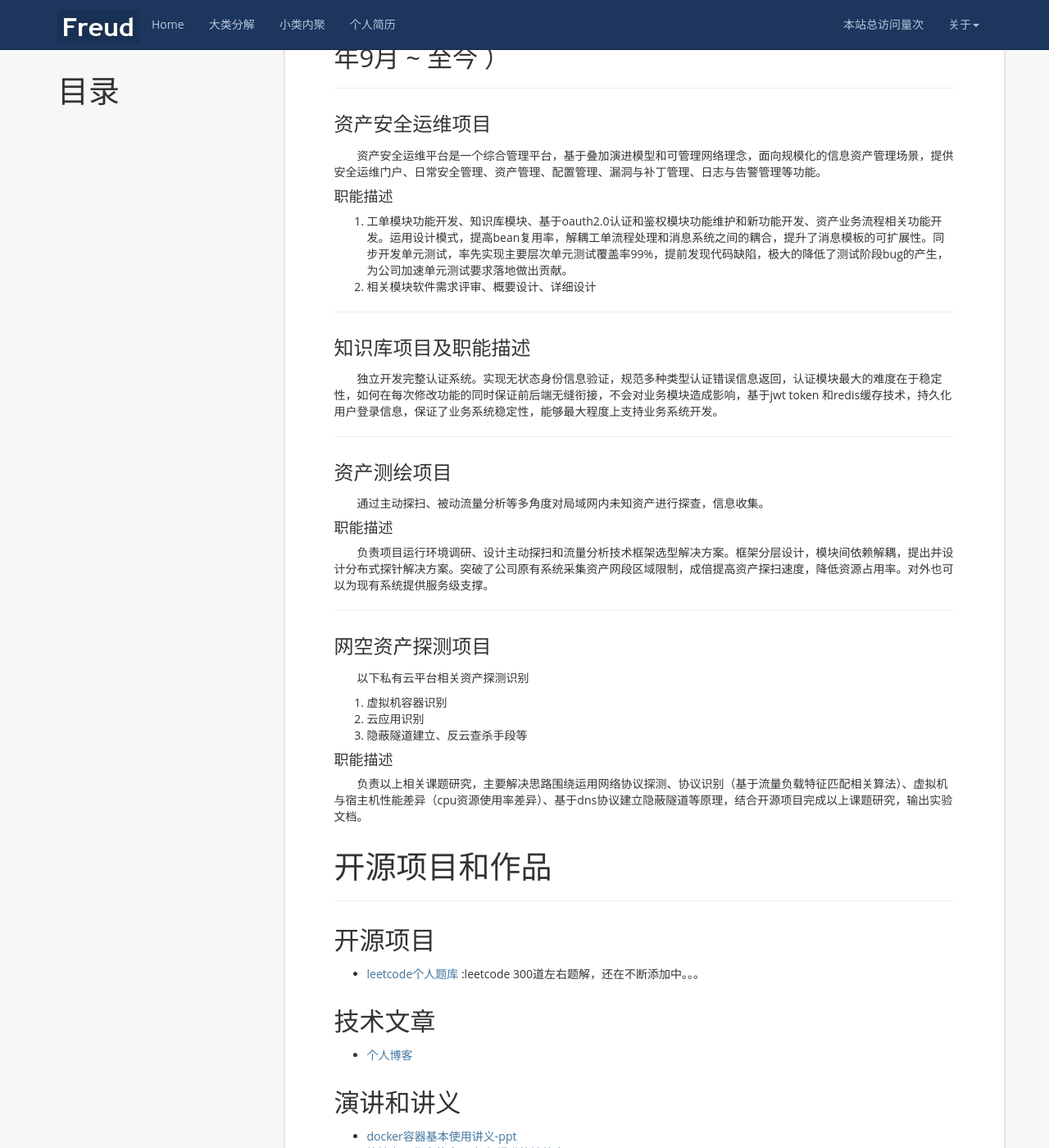
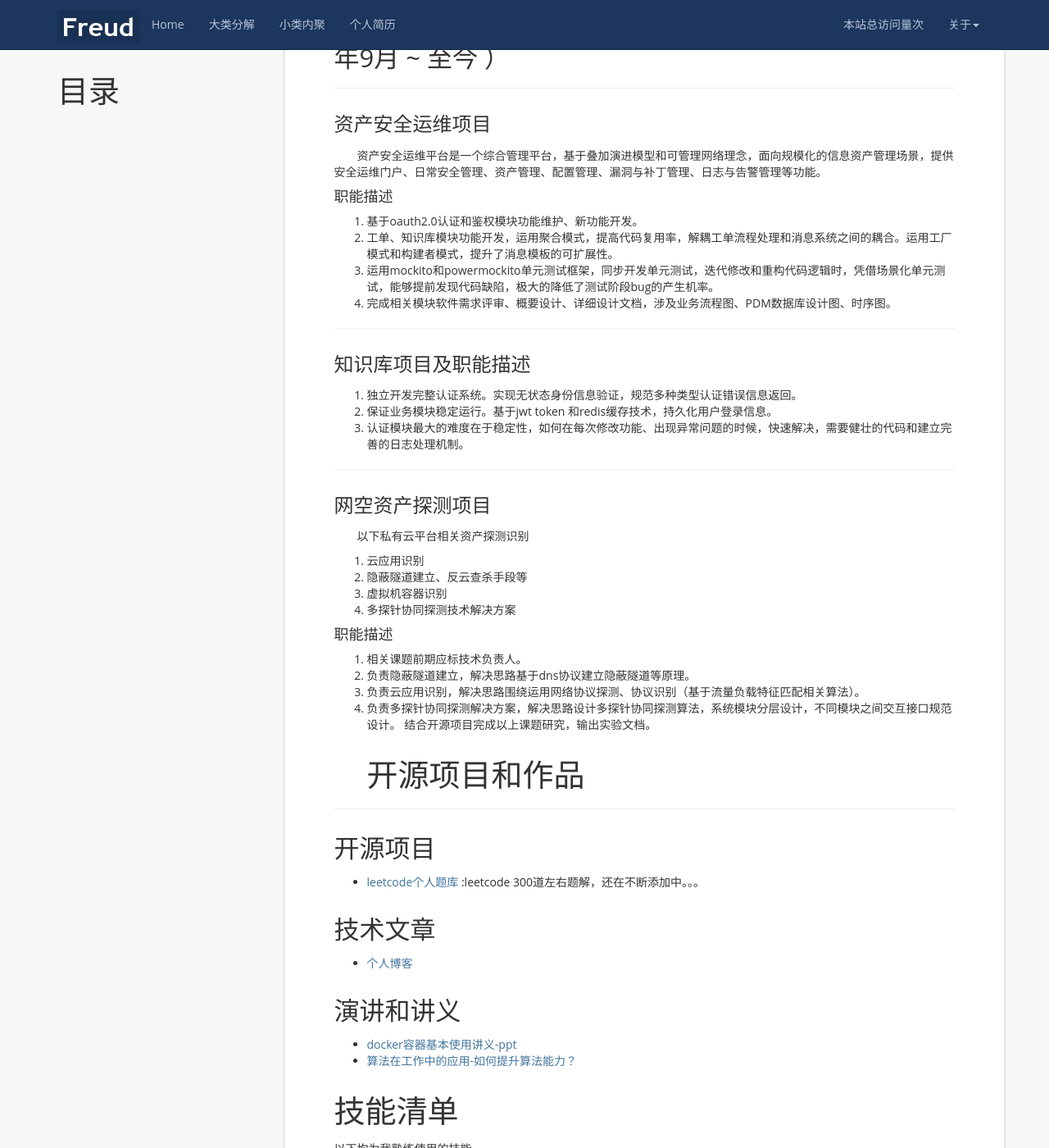
Before and after one commit to eatMelon-Masses/eatMelon-Masses.github.io, a Jekyll site: the page built from yeizi.MD, in a window 1280 px wide and 1400 px high, scrolled down 936 px. Shown: the whole window at 82% size. Built offline with Jekyll 4.4.1, drawn with Linux system fonts in a browser that asks for light colours; nearby versions of some CDN libraries; a script that is not in the unit is left out; comment, search, counter and statistics services are not loaded; some of the changed text lies outside the part shown.

Commit message:
fix: 简历描述更加简明扼要

```diff
--- a/yeizi.MD
+++ b/yeizi.MD
@@ -31,29 +31,33 @@ permalink: /yiezi/
 &emsp;&emsp;资产安全运维平台是一个综合管理平台，基于叠加演进模型和可管理网络理念，面向规模化的信息资产管理场景，提供安全运维门户、日常安全管理、资产管理、配置管理、漏洞与补丁管理、日志与告警管理等功能。
 
 #### 职能描述
-1. 工单模块功能开发、知识库模块、基于oauth2.0认证和鉴权模块功能维护和新功能开发、资产业务流程相关功能开发。运用设计模式，提高bean复用率，解耦工单流程处理和消息系统之间的耦合，提升了消息模板的可扩展性。同步开发单元测试，率先实现主要层次单元测试覆盖率99%，提前发现代码缺陷，极大的降低了测试阶段bug的产生，为公司加速单元测试要求落地做出贡献。
-2. 相关模块软件需求评审、概要设计、详细设计
+
+1. 基于oauth2.0认证和鉴权模块功能维护、新功能开发。
+2. 工单、知识库模块功能开发，运用聚合模式，提高代码复用率，解耦工单流程处理和消息系统之间的耦合。运用工厂模式和构建者模式，提升了消息模板的可扩展性。
+3. 运用mockito和powermockito单元测试框架，同步开发单元测试，迭代修改和重构代码逻辑时，凭借场景化单元测试，能够提前发现代码缺陷，极大的降低了测试阶段bug的产生机率。
+4. 完成相关模块软件需求评审、概要设计、详细设计文档，涉及业务流程图、PDM数据库设计图、时序图。
 
 ***
 ### 知识库项目及职能描述
-&emsp;&emsp;独立开发完整认证系统。实现无状态身份信息验证，规范多种类型认证错误信息返回，认证模块最大的难度在于稳定性，如何在每次修改功能的同时保证前后端无缝衔接，不会对业务模块造成影响，基于jwt token 和redis缓存技术，持久化用户登录信息，保证了业务系统稳定性，能够最大程度上支持业务系统开发。
-
-***
-###  资产测绘项目
-&emsp;&emsp;通过主动探扫、被动流量分析等多角度对局域网内未知资产进行探查，信息收集。
-
-#### 职能描述
-&emsp;&emsp;负责项目运行环境调研、设计主动探扫和流量分析技术框架选型解决方案。框架分层设计，模块间依赖解耦，提出并设计分布式探针解决方案。突破了公司原有系统采集资产网段区域限制，成倍提高资产探扫速度，降低资源占用率。对外也可以为现有系统提供服务级支撑。
+1. 独立开发完整认证系统。实现无状态身份信息验证，规范多种类型认证错误信息返回。
+2. 保证业务模块稳定运行。基于jwt token 和redis缓存技术，持久化用户登录信息。
+3. 认证模块最大的难度在于稳定性，如何在每次修改功能、出现异常问题的时候，快速解决，需要健壮的代码和建立完善的日志处理机制。
 
 ***
 ### 网空资产探测项目
 &emsp;&emsp;以下私有云平台相关资产探测识别
-1. 虚拟机容器识别
-2. 云应用识别
-3. 隐蔽隧道建立、反云查杀手段等
+
+1. 云应用识别
+2. 隐蔽隧道建立、反云查杀手段等
+3. 虚拟机容器识别
+4. 多探针协同探测技术解决方案
 
 #### 职能描述
-&emsp;&emsp;负责以上相关课题研究，主要解决思路围绕运用网络协议探测、协议识别（基于流量负载特征匹配相关算法）、虚拟机与宿主机性能差异（cpu资源使用率差异）、基于dns协议建立隐蔽隧道等原理，结合开源项目完成以上课题研究，输出实验文档。
+1. 相关课题前期应标技术负责人。
+2. 负责隐蔽隧道建立，解决思路基于dns协议建立隐蔽隧道等原理。
+3. 负责云应用识别，解决思路围绕运用网络协议探测、协议识别（基于流量负载特征匹配相关算法）。
+4. 负责多探针协同探测解决方案，解决思路设计多探针协同探测算法，系统模块分层设计，不同模块之间交互接口规范设计。
+结合开源项目完成以上课题研究，输出实验文档。
 # 开源项目和作品
 
 ***
@@ -73,9 +77,11 @@ permalink: /yiezi/
 # 技能清单
 
 以下均为我熟练使用的技能
-- **理论基础**: 熟悉java语言、熟悉基础数据结构与算法、熟悉计算机网络（tcp/udp）协议栈、熟悉操作系统、了解设计模式、熟练使用linux操作系统、
+- **理论基础**: 熟悉java语言、熟悉基础数据结构与算法、熟悉计算机网络（tcp/udp）协议栈、熟练使用linux操作系统，部署应用，日志debug、了解设计模式。
 - **Web开发**：java
 - **Web框架**：springboot/mybatis
+- **缓存**：redis
+- **消息中间件**：了解kafka
 - **后端工具**：idea/maven/docker/centos/vmware
 - **数据库相关**：MySQL
 - **版本管理、文档和自动化部署工具**：git/jenkins/jira/禅道
```
